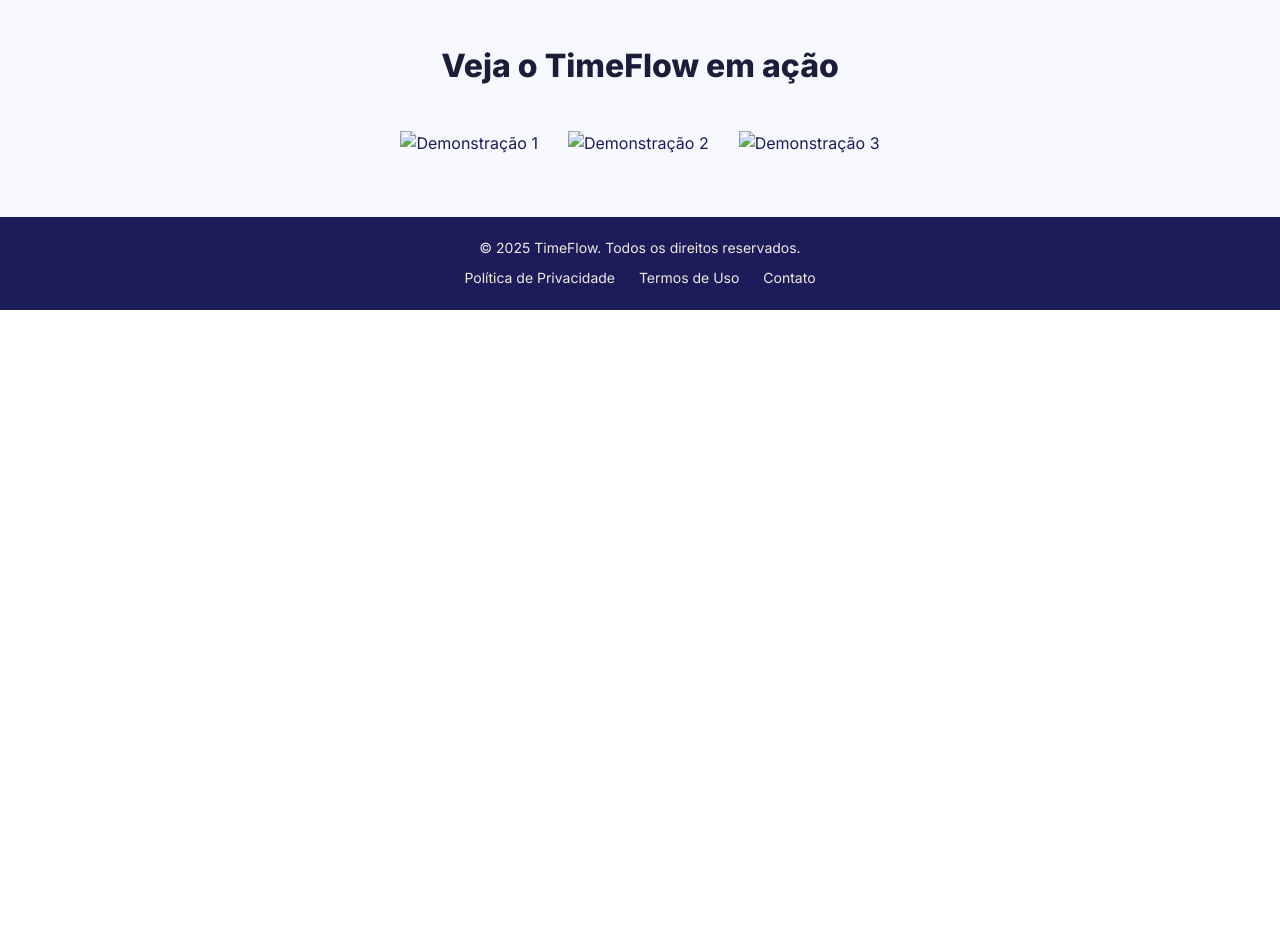
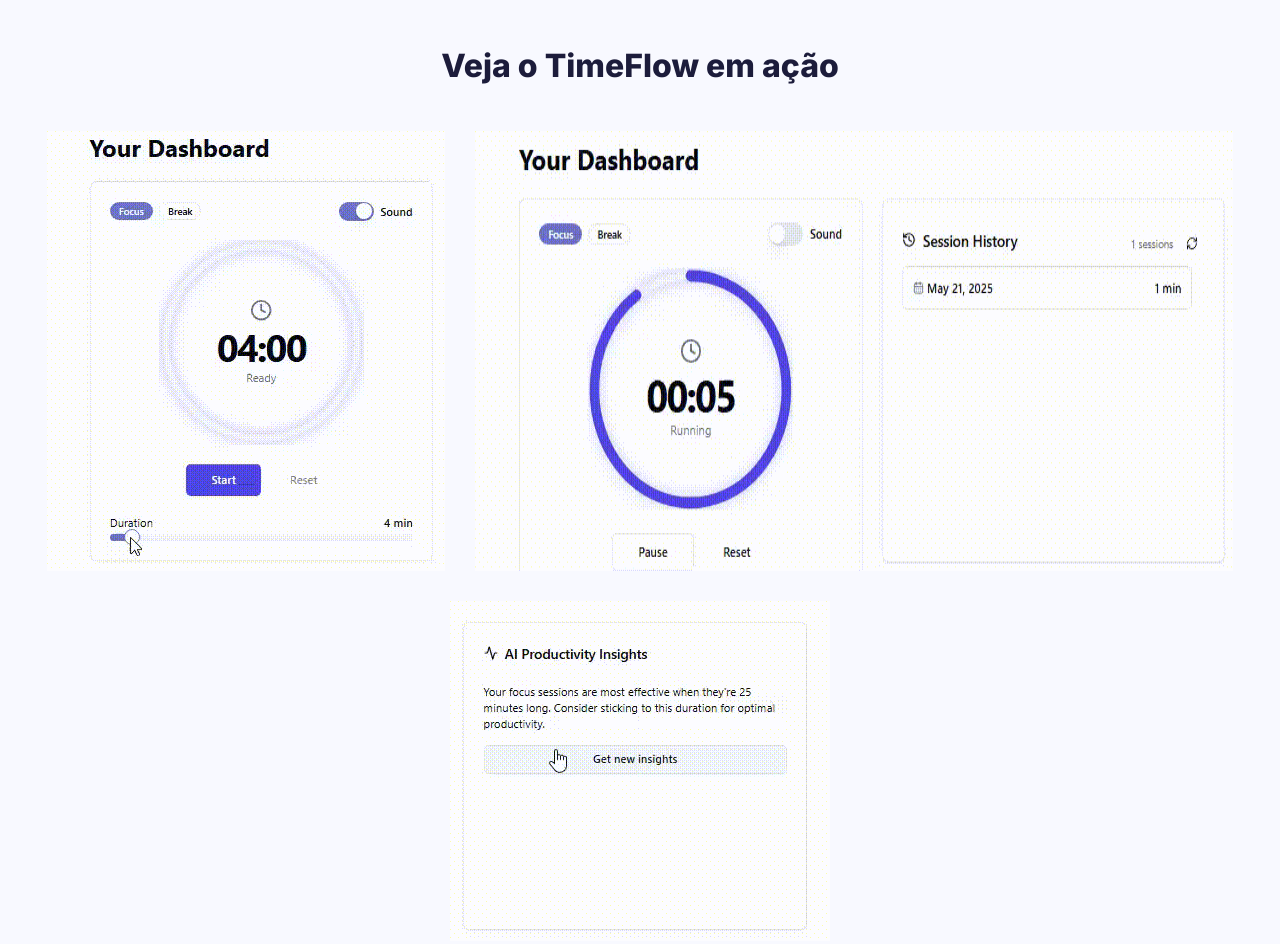
Before and after one commit to bruno-gorga/pomodoro-app-landing-page, a plain HTML site: page index.html in a window 1280 px wide. Shown: the part 820-1764 px from the top of the page. Before the commit the page ends 1130 px from the top, so only its background shows below. Drawn offline with Linux system fonts and the light colour scheme.

Commit message:
Update index.html

```diff
--- a/index.html
+++ b/index.html
@@ -38,9 +38,9 @@
   <section class="product-gallery">
     <h2>Veja o TimeFlow em ação</h2>
     <div class="gallery-grid">
-      <img src="midias/demo1.gif" alt="Demonstração 1" />
-      <img src="midias/demo2.gif" alt="Demonstração 2" />
-      <img src="midias/demo3.gif" alt="Demonstração 3" />
+      <img src="demo1.gif" alt="Demonstração 1" />
+      <img src="demo2.gif" alt="Demonstração 2" />
+      <img src="demo3.gif" alt="Demonstração 3" />
     </div>
   </section>
 
```
